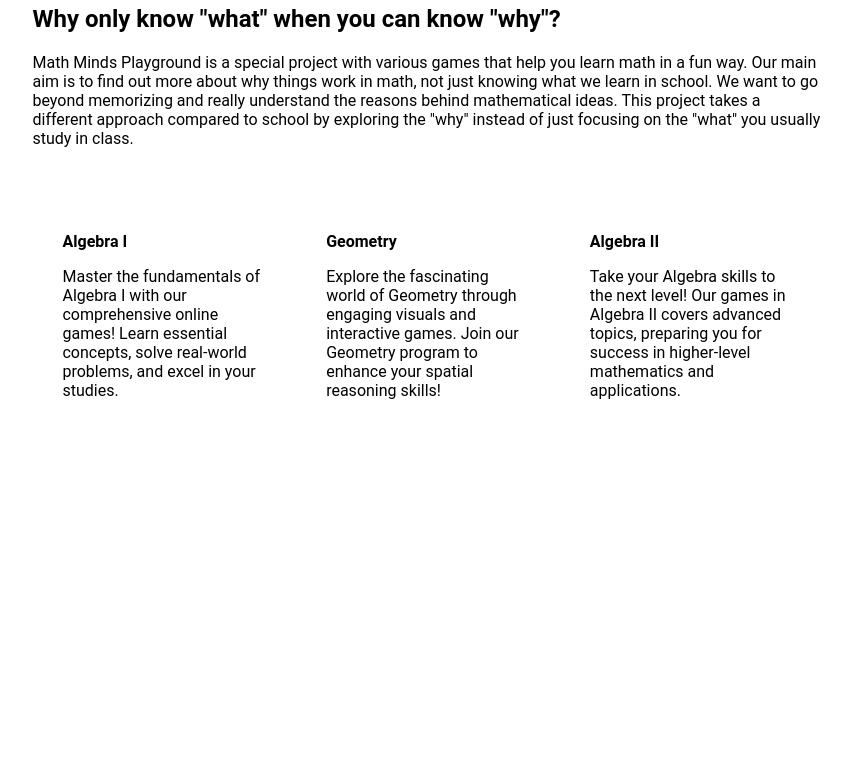
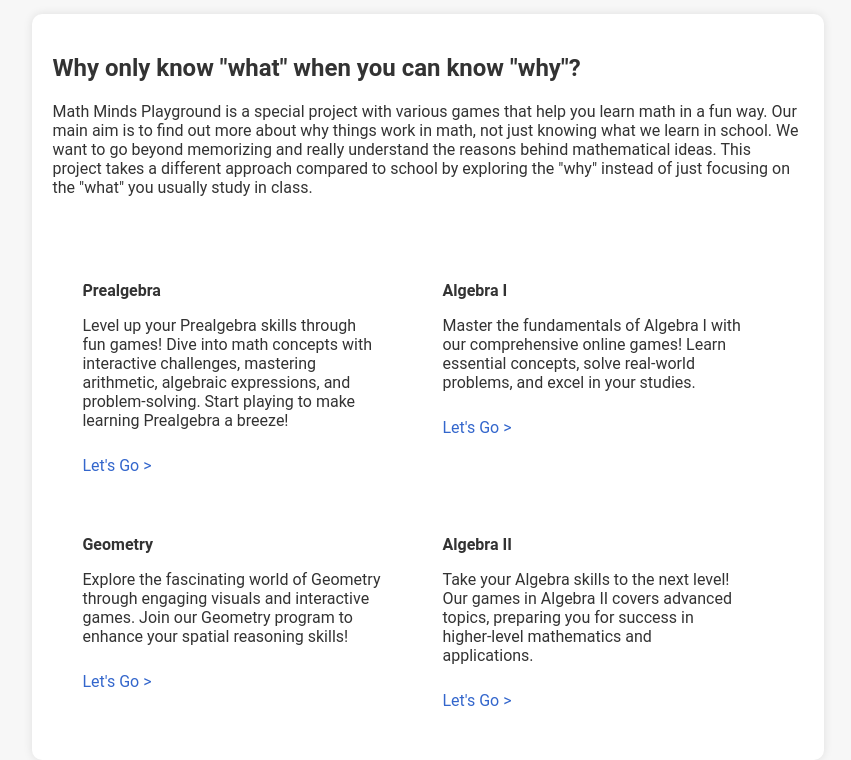
Before and after one commit to mikemo2195054/math-minds-playground, a plain HTML site: page index.html in a window 1280 px wide. Shown: the part 116-876 px from the top of the page, without its empty margins (212-1063 px from the left). Before the commit the page ends 849 px from the top, so only its background shows below. Drawn offline with Linux system fonts and the light colour scheme.

Commit message:
adjusted css and added a brief content for prealgebra

```diff
--- a/css/entrystyle.css
+++ b/css/entrystyle.css
@@ -1,11 +1,6 @@
-body {
-    height: 100vh;
-    margin: 1.91% 19.1%;
-    font-family: 'Roboto', sans-serif;
-}
-
 .entries {
     display: flex;
+    flex-wrap: wrap;
 }
 
 .entry {
--- /dev/null
+++ b/css/linkstyle.css
@@ -0,0 +1,12 @@
+a {
+    display: inline-block;
+    color: #3366cc; /* Blue color */
+    text-decoration: none;
+    margin-top: 10px;
+    transition: margin-right 0.3s ease-in-out; /* Add transition property */
+}
+
+a:hover {
+    text-decoration: underline;
+    margin-right: 10px; /* Increase the margin on hover */
+}
--- /dev/null
+++ b/css/style.css
@@ -0,0 +1,17 @@
+body {
+    height: 100vh;
+    margin: 1.91% 19.1%;
+    font-family: 'Roboto', sans-serif;
+
+    background-color: #f7f7f7;
+    color: #333;
+}
+
+.container {
+    max-width: 800px;
+    margin: 30px auto;
+    background-color: #fff;
+    padding: 20px;
+    border-radius: 10px;
+    box-shadow: 0 0 10px rgba(0, 0, 0, 0.1);
+}
--- a/index.html
+++ b/index.html
@@ -1,7 +1,9 @@
 <html>
 
 <head>
+    <link rel="stylesheet" href="css/style.css">
     <link rel="stylesheet" href="css/entrystyle.css">
+    <link rel="stylesheet" href="css/linkstyle.css">
 
     <title>Math Minds Playground</title>
 </head>
@@ -11,6 +13,8 @@
         <img src="img/logo.png"></img>
         <h1>Math Minds Playground</h1>
     </div>
+
+    <div class="container">
 
     <h2>Why only know "what" when you can know "why"?</h2>
     <p>Math Minds Playground is a special project with various games that help you learn math in a fun way. Our main aim
@@ -23,10 +27,20 @@
     <div class="entries">
         <div class="entry">
             <div class="subject">
+                <b>Prealgebra</b>
+            </div>
+            <div class="content">
+                <p>Level up your Prealgebra skills through fun games! Dive into math concepts with interactive challenges, mastering arithmetic, algebraic expressions, and problem-solving. Start playing to make learning Prealgebra a breeze!</p>
+                <a href="prealgebra/" class="learn-more">Let's Go &gt;</a>
+            </div>
+        </div>
+        <div class="entry">
+            <div class="subject">
                 <b>Algebra I</b>
             </div>
             <div class="content">
                 <p>Master the fundamentals of Algebra I with our comprehensive online games! Learn essential concepts, solve real-world problems, and excel in your studies.</p>
+                <a href="#" class="learn-more">Let's Go &gt;</a>
             </div>
         </div>
         <div class="entry">
@@ -35,6 +49,7 @@
             </div>
             <div class="content">
                 <p>Explore the fascinating world of Geometry through engaging visuals and interactive games. Join our Geometry program to enhance your spatial reasoning skills!</p>
+                <a href="#" class="learn-more">Let's Go &gt;</a>
             </div>
         </div>
         <div class="entry">
@@ -43,8 +58,12 @@
             </div>
             <div class="content">
                 <p>Take your Algebra skills to the next level! Our games in Algebra II covers advanced topics, preparing you for success in higher-level mathematics and applications.</p>
+                <a href="#" class="learn-more">Let's Go &gt;</a>
             </div>
         </div>
+
+    </div>
+
 
     </div>
 
```
Also changed, not shown: prealgebra/index.html (added, +72 -0 lines), prealgebra/syllabus.txt (added), 1 other file.
